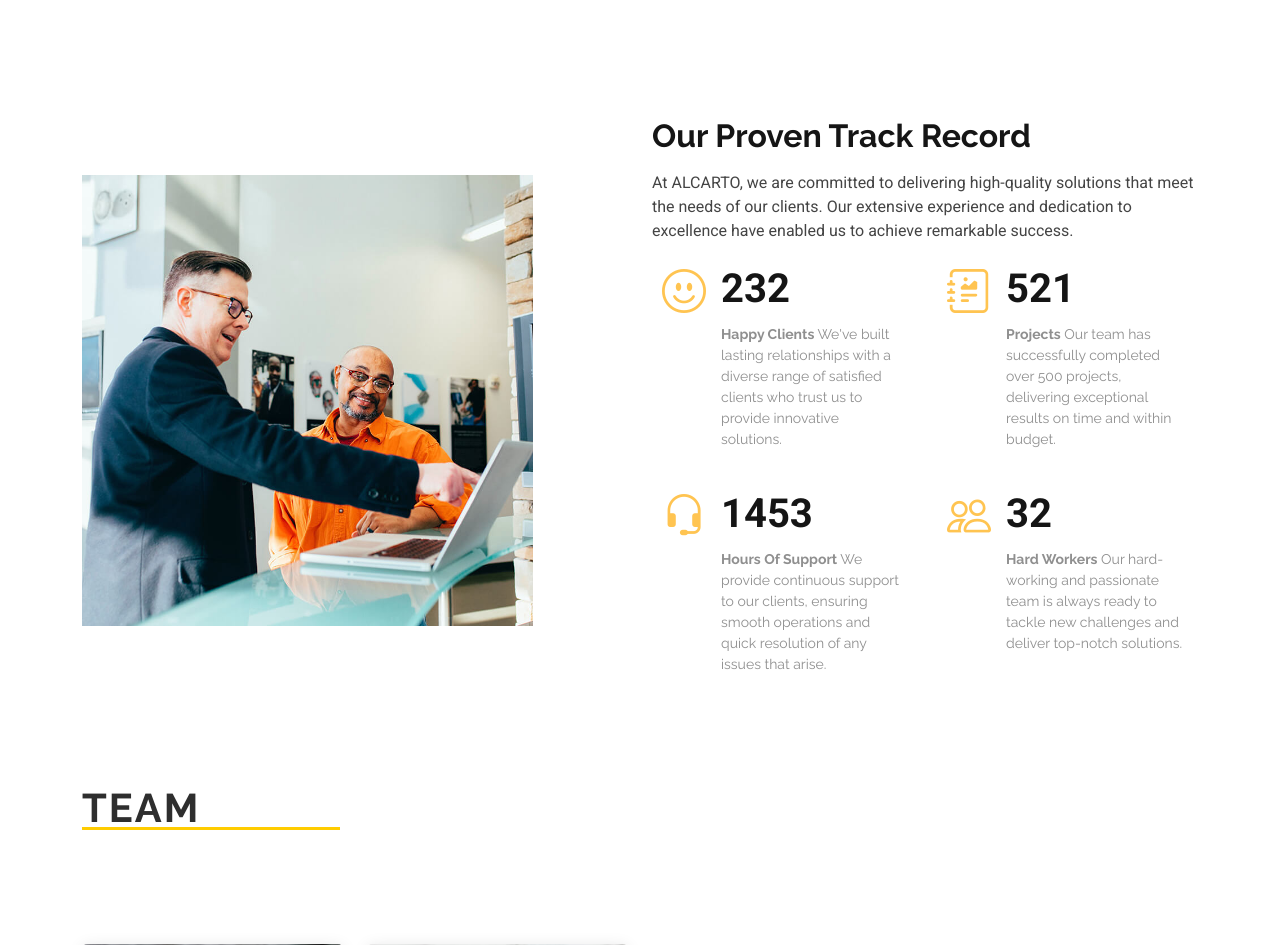
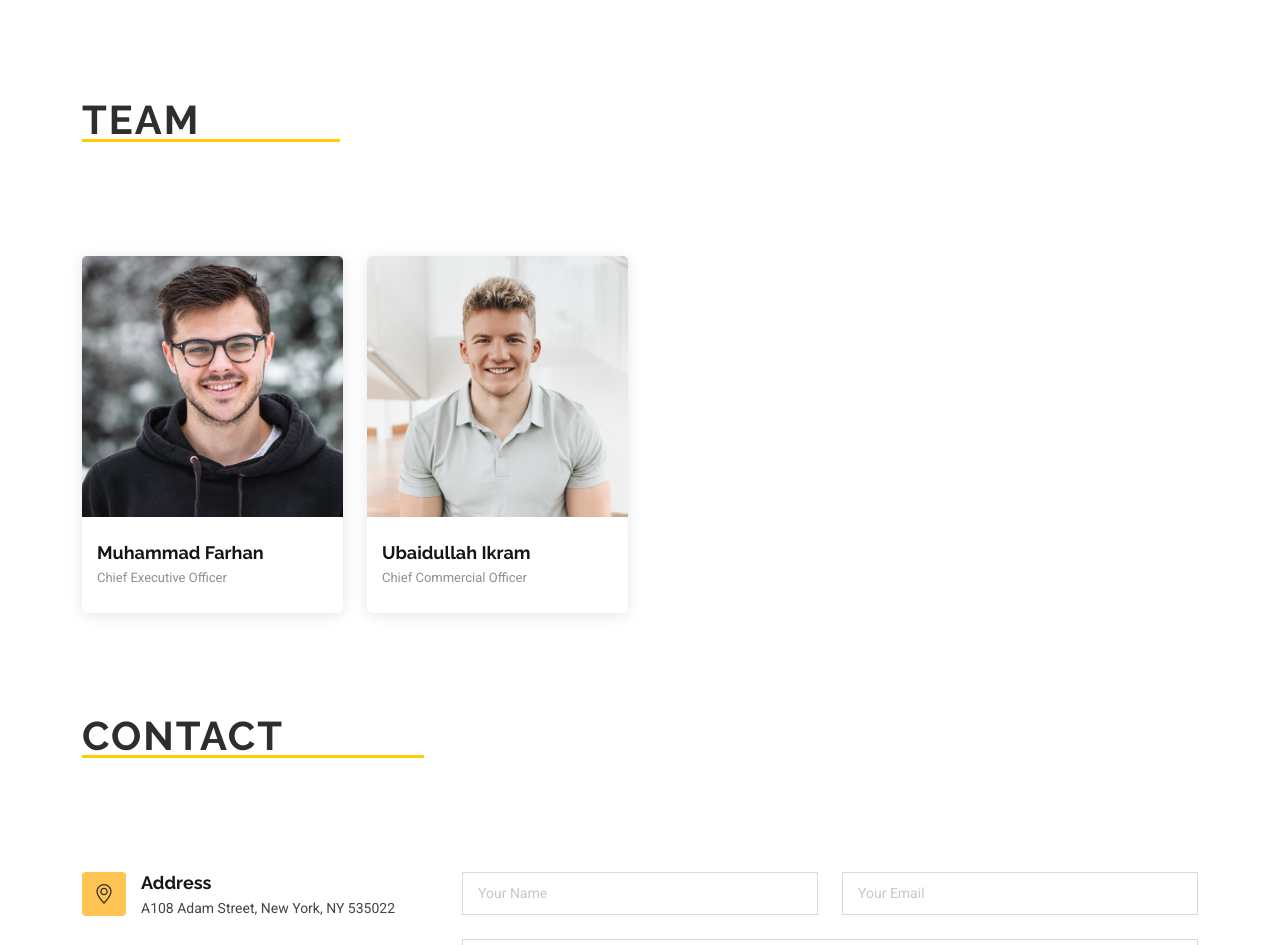
Before and after one commit to Arslan51214/GIS-DEV-Company-Portfolio, a plain HTML site: page index.html in a window 1280 px wide. Shown: the part 4444-5389 px from the top of the page. Drawn offline with nearby package versions, Linux system fonts and the light colour scheme; files whose address does not match are found by name.

Commit message:
push init

```diff
--- a/assets/css/main.css
+++ b/assets/css/main.css
@@ -1332,36 +1332,6 @@ section,
 }
 
 /*--------------------------------------------------------------
-# Stats Section
---------------------------------------------------------------*/
-.stats .stats-item {
-  padding: 10px;
-}
-
-.stats .stats-item i {
-  font-size: 44px;
-  color: var(--accent-color);
-  line-height: 0;
-  margin-right: 15px;
-}
-
-.stats .stats-item .purecounter {
-  color: var(--heading-color);
-  font-size: 40px;
-  display: block;
-  font-weight: 700;
-  line-height: 40px;
-}
-
-.stats .stats-item p {
-  color: color-mix(in srgb, var(--default-color), transparent 40%);
-  padding: 15px 0 0 0;
-  margin: 0;
-  font-family: var(--heading-font);
-  font-size: 14px;
-}
-
-/*--------------------------------------------------------------
 # Testimonials Section
 --------------------------------------------------------------*/
 .testimonials {
--- a/index.html
+++ b/index.html
@@ -453,74 +453,7 @@
     </section><!-- /Portfolio Section -->
 
     <!-- Stats Section -->
-    <section id="stats" class="stats section">
 
-      <div class="container" data-aos="fade-up" data-aos-delay="100">
-
-        <div class="row gy-4 align-items-center justify-content-between">
-
-          <div class="col-lg-5">
-            <img src="assets/img/stats-img.jpg" alt="" class="img-fluid">
-          </div>
-
-          <div class="col-lg-6">
-
-            <h3 class="fw-bold fs-2 mb-3">Our Proven Track Record</h3>
-            <p>
-              At ALCARTO, we are committed to delivering high-quality solutions that meet the needs of our clients. Our extensive experience and dedication to excellence have enabled us to achieve remarkable success.
-            </p>
-
-            <div class="row gy-4">
-
-              <div class="col-lg-6">
-                <div class="stats-item d-flex">
-                  <i class="bi bi-emoji-smile flex-shrink-0"></i>
-                  <div>
-                    <span data-purecounter-start="0" data-purecounter-end="232" data-purecounter-duration="1" class="purecounter"></span>
-                    <p><strong>Happy Clients</strong> <span>We've built lasting relationships with a diverse range of satisfied clients who trust us to provide innovative solutions.</span></p>
-                  </div>
-                </div>
-              </div><!-- End Stats Item -->
-
-              <div class="col-lg-6">
-                <div class="stats-item d-flex">
-                  <i class="bi bi-journal-richtext flex-shrink-0"></i>
-                  <div>
-                    <span data-purecounter-start="0" data-purecounter-end="521" data-purecounter-duration="1" class="purecounter"></span>
-                    <p><strong>Projects</strong> <span>Our team has successfully completed over 500 projects, delivering exceptional results on time and within budget.</span></p>
-                  </div>
-                </div>
-              </div><!-- End Stats Item -->
-
-              <div class="col-lg-6">
-                <div class="stats-item d-flex">
-                  <i class="bi bi-headset flex-shrink-0"></i>
-                  <div>
-                    <span data-purecounter-start="0" data-purecounter-end="1453" data-purecounter-duration="1" class="purecounter"></span>
-                    <p><strong>Hours Of Support</strong> <span>We provide continuous support to our clients, ensuring smooth operations and quick resolution of any issues that arise.</span></p>
-                  </div>
-                </div>
-              </div><!-- End Stats Item -->
-
-              <div class="col-lg-6">
-                <div class="stats-item d-flex">
-                  <i class="bi bi-people flex-shrink-0"></i>
-                  <div>
-                    <span data-purecounter-start="0" data-purecounter-end="32" data-purecounter-duration="1" class="purecounter"></span>
-                    <p><strong>Hard Workers</strong> <span>Our hard-working and passionate team is always ready to tackle new challenges and deliver top-notch solutions.</span></p>
-                  </div>
-                </div>
-              </div><!-- End Stats Item -->
-
-            </div>
-
-          </div>
-
-        </div>
-
-      </div>
-
-    </section><!-- /Stats Section -->
 
     <!-- Team Section -->
     <section id="team" class="team section">
```
